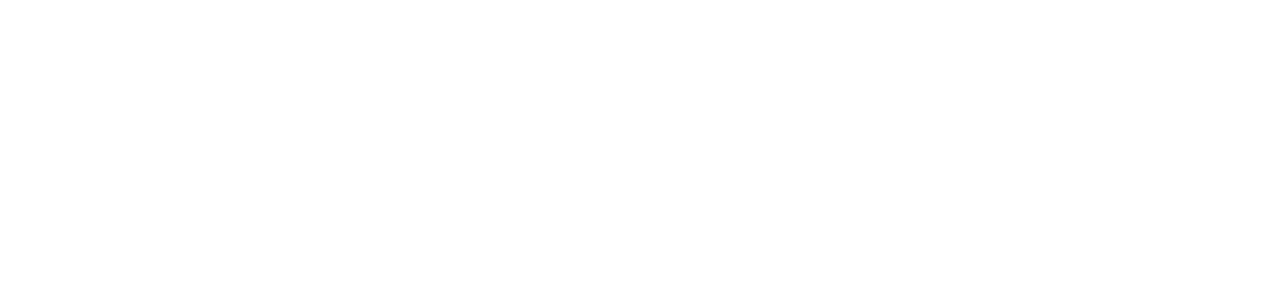
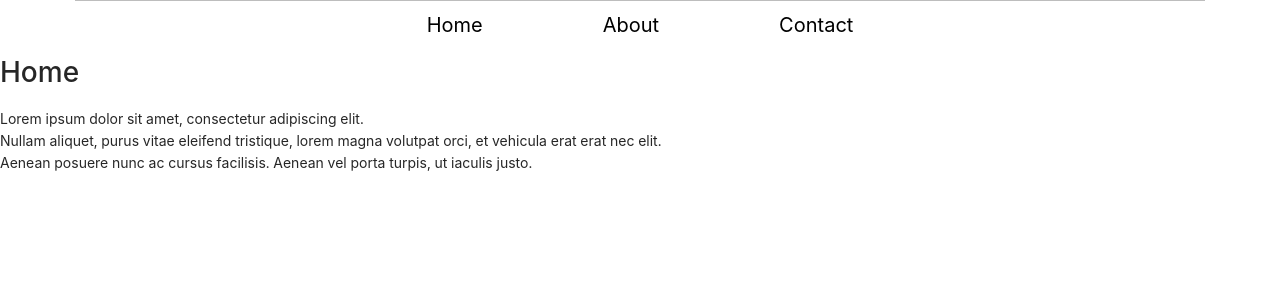
Before and after one commit to ioijhioi/experiment, a Next.js app: page / in a window 1280 px wide. Shown: the top 300 px of the page. Built offline with nearby package versions, Linux system fonts and the light colour scheme.

Commit message:
Navigation

```diff
--- a/package.json
+++ b/package.json
@@ -16,7 +16,9 @@
     "next": "12.0.7",
     "react": "17.0.2",
     "react-dom": "17.0.2",
-    "react-router-dom": "^6.2.1"
+    "react-router-dom": "^6.2.1",
+    "react-bootstrap": "1.0.0-beta.6",
+    "react-scripts": "2.1.8"
   },
   "devDependencies": {
     "cross-env": "^7.0.3",
--- /dev/null
+++ b/pages/About/index.js
@@ -0,0 +1,6 @@
+import About from '../../src/components/unit/About/About.container';
+
+export default function AboutPage () {
+
+    return <About/>
+}
--- a/pages/Home/index.js
+++ b/pages/Home/index.js
@@ -1,8 +1,5 @@
+import Home from '../../src/components/unit/Home/Home.container';
 
 export default function  HomePage ( ) {
-    return (
-        <>
-            <div>홈페이지입니다</div>
-        </>
-    )
+    return <Home/>
 }
--- a/pages/_app.js
+++ b/pages/_app.js
@@ -14,11 +14,11 @@ function MyApp({ Component, pageProps }) {
     <>
 
       {/* {isHiddenMain && <LandingPage/>} */}
-      {!isHiddenMain &&(
+      {/* {!isHiddenMain &&( */}
       <Layout>
         <Component {...pageProps} />
       </Layout>
-      )}
+      {/* )} */}
 
     </>
   )
--- a/pages/index.js
+++ b/pages/index.js
@@ -1,7 +1,7 @@
-import Landing from "../src/components/unit/LandingPage/LandingPage.container"
+import HomePage from "./Home/index"
 
 export default function LandingPage  (){
     return (
-        <Landing/>
+        <HomePage/>
     )
 }
--- a/src/components/commons/Layout/Navigation/Navigation.presenter.js
+++ b/src/components/commons/Layout/Navigation/Navigation.presenter.js
@@ -8,8 +8,14 @@ export default function NavigationUI( props){
     return (
         <Wrapper>
             <MenuItem id="/Home" onClick={props.onClickMenu}>
-        캠핑지도
-      </MenuItem>
+                Home
+            </MenuItem>
+            <MenuItem id="/About" onClick={props.onClickMenu}>
+                About
+            </MenuItem>
+            <MenuItem id="/Home" onClick={props.onClickMenu}>
+                Contact
+            </MenuItem>
 
 
 
--- a/src/components/commons/Layout/index.js
+++ b/src/components/commons/Layout/index.js
@@ -1,22 +1,15 @@
 import styled from "@emotion/styled"
-
 import Navigation from './Navigation/Navigation.container'
-
-
-
 
 const Body = styled.div`
 
 `
-
-
-
 export default function Layout (props) {
     return (
         <>
             <Navigation />
             <Body>{props.children}</Body>
-            <Footer/>
+
         </>
     )
 }
--- /dev/null
+++ b/src/components/unit/Home/Home.container.js
@@ -0,0 +1,15 @@
+
+export default function Home (){
+
+    return (
+        <>
+            <h1>Home</h1>
+            <p>
+                Lorem ipsum dolor sit amet, consectetur adipiscing elit.<br/> Nullam aliquet,
+                purus vitae eleifend tristique, lorem magna volutpat orci, et vehicula
+                erat erat nec elit. <br/>Aenean posuere nunc ac cursus facilisis. Aenean vel
+                porta turpis, ut iaculis justo.
+            </p>
+        </>
+    )
+}
```
Also changed, not shown: src/components/unit/About/About.container.js (added, +17 -0 lines), src/components/unit/About/About.styles.js (added), src/components/unit/Home/Home.styles.js (added), 1 other file (tests, documents, lock files or other folders).
